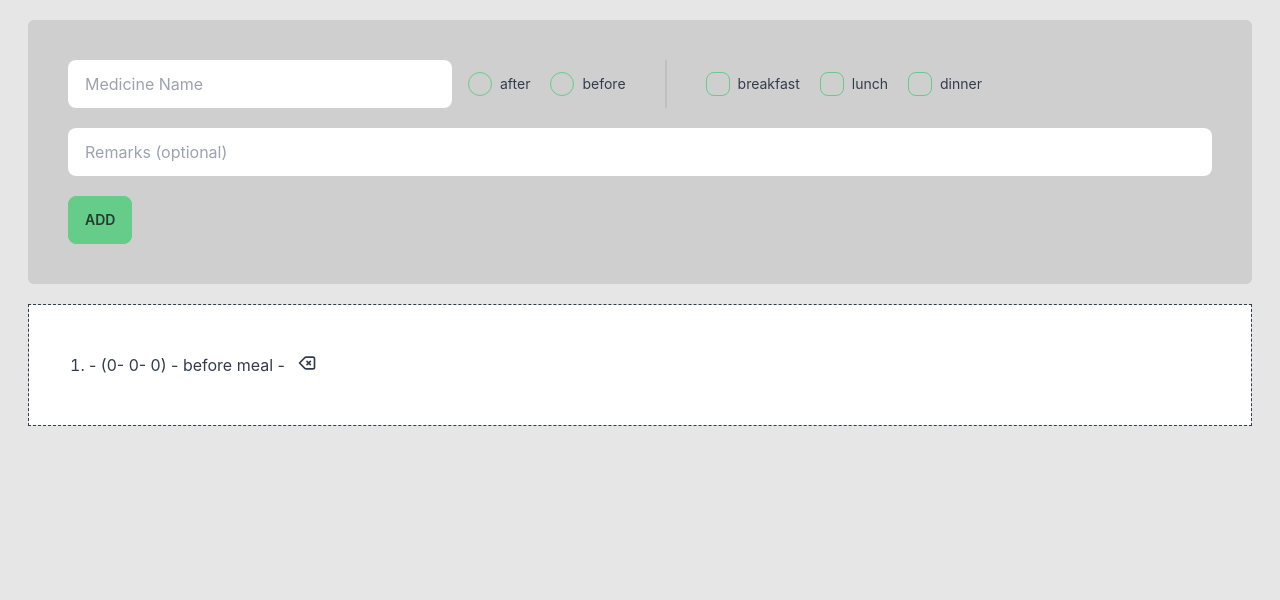
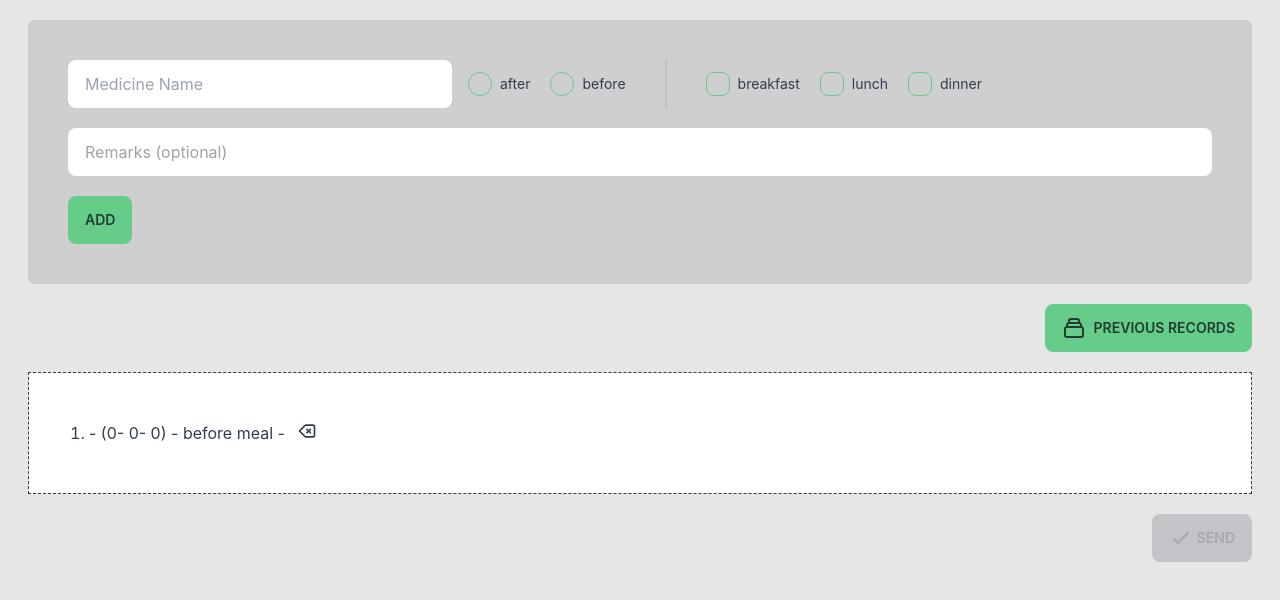
Before and after one commit to Kingkon963/chillpill, a website built with Vite: page prescribe/index.html in a window 1280 px wide. Shown: the part 74-674 px from the top of the page. Built offline with nearby package versions, Linux system fonts and the light colour scheme.

Commit message:
prescription pages prev record btn added

```diff
--- a/prescribe/index.html
+++ b/prescribe/index.html
@@ -136,6 +136,28 @@
         </div>
         <button class="btn btn-primary mt-5" @click="$store.prescription.addMedicine()">Add</button>
       </div>
+      <div class="mt-5">
+        <div class="flex justify-end">
+          <button class="btn btn-primary">
+            <span class="mr-2">
+              <svg
+                xmlns="http://www.w3.org/2000/svg"
+                class="h-6 w-6"
+                fill="none"
+                viewBox="0 0 24 24"
+                stroke="currentColor"
+                stroke-width="2"
+              >
+                <path
+                  stroke-linecap="round"
+                  stroke-linejoin="round"
+                  d="M19 11H5m14 0a2 2 0 012 2v6a2 2 0 01-2 2H5a2 2 0 01-2-2v-6a2 2 0 012-2m14 0V9a2 2 0 00-2-2M5 11V9a2 2 0 012-2m0 0V5a2 2 0 012-2h6a2 2 0 012 2v2M7 7h10"
+                />
+              </svg>
+            </span>
+            Previous Records
+          </button>
+        </div>
         <div class="border border-base-content border-dashed mt-5">
           <ol class="list-decimal bg-base-100 p-10">
             <template x-for="medicine in $store.prescription.medicines">
@@ -212,6 +234,24 @@
             </li>
           </ol>
         </div>
+        <div class="flex justify-end mt-5">
+          <button class="btn btn-secondary" :disabled="$store.prescription.medicines.length == 0">
+            <span class="mr-1">
+              <svg
+                xmlns="http://www.w3.org/2000/svg"
+                class="h-6 w-6"
+                fill="none"
+                viewBox="0 0 24 24"
+                stroke="currentColor"
+                stroke-width="2"
+              >
+                <path stroke-linecap="round" stroke-linejoin="round" d="M5 13l4 4L19 7" />
+              </svg>
+            </span>
+            Send
+          </button>
+        </div>
+      </div>
     </div>
     <script defer type="module" src="./script.js"></script>
   </body>
--- a/prescribe/script.js
+++ b/prescribe/script.js
@@ -22,6 +22,7 @@ Alpine.store("prescription", {
     };
   },
   addMedicine() {
+    if (this.currMed.name === "") return;
     this.medicines.push({ ...this.currMed, id: this.medicines.length + 1 });
     this.resetCurrMed();
   },
```
Lines whose indentation alone changed are shown as unchanged.
